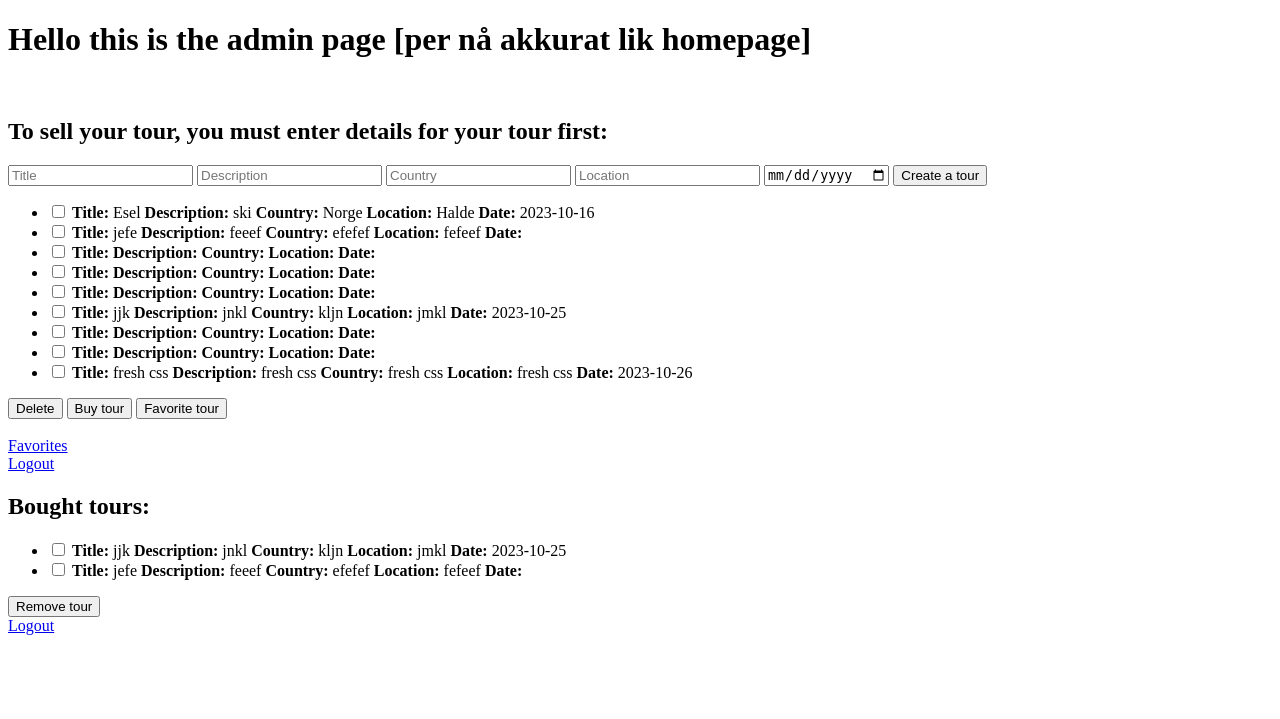
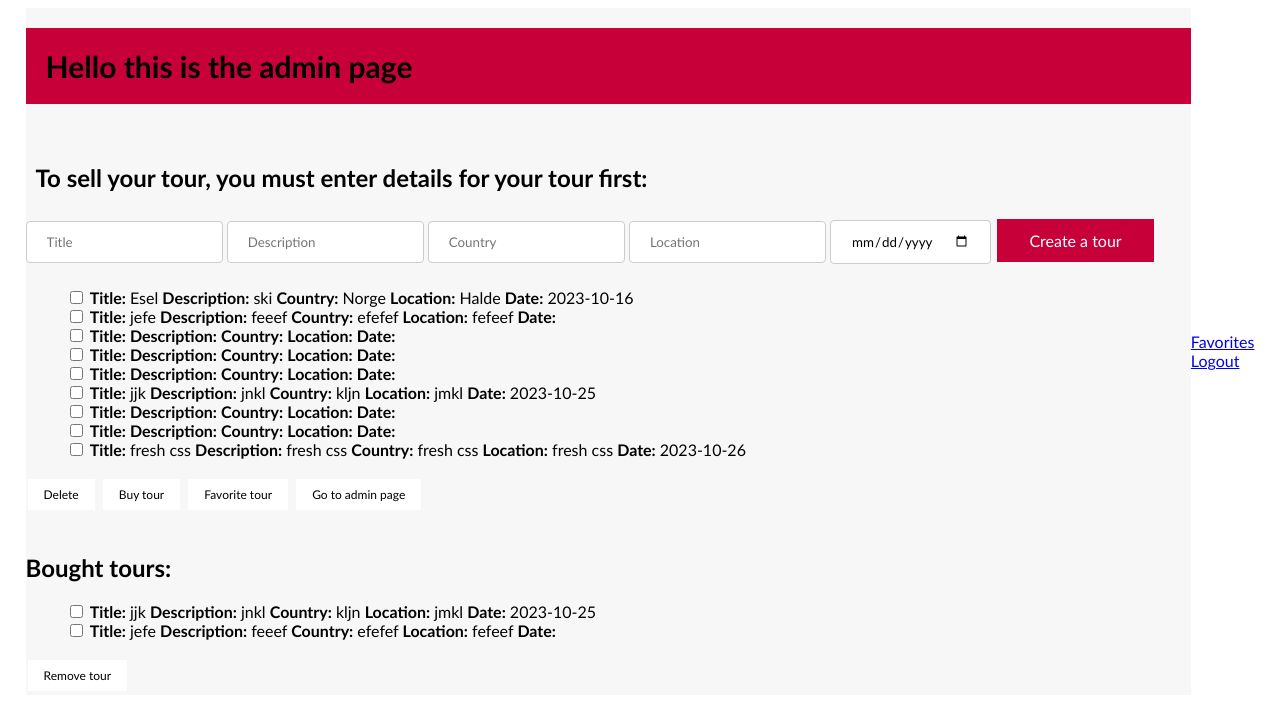
Before and after one commit to mapclean9r/Software, a Flask app: page /adminpage in a window 1280 px wide. Shown: the top 719 px of the page. Run offline with Flask 3, Linux system fonts and the light colour scheme; data comes from the database, SQL or seed files in the repository; both versions use the stored data as it was after the commit.

Commit message:
+ added css styling to homepage and adminpage

```diff
--- a/src/frontend/templates/adminpage.html
+++ b/src/frontend/templates/adminpage.html
@@ -8,21 +8,25 @@
     <link rel="stylesheet" type="text/css" href="{{ url_for('static', filename='css/adminpage.css') }}">
 </head>
 
+
 <body>
-    <h1>Hello this is the admin page [per nå akkurat lik homepage]</h1><br>
+<div id="grid">
 
-    <h2>To sell your tour, you must enter details for your tour first:</h2>
-    <form action="/create_a_tour" , method="POST">
+    <div id="colored_body">
+    <h1 id="intro">Hello this is the admin page</h1><br>
 
-        <input type="text" , name="Title" , placeholder="Title">
-        <input type="text" , name="Description" , placeholder="Description">
-        <input type="text" , name="Country" , placeholder="Country">
-        <input type="text" , name="Location" , placeholder="Location">
-        <input type="date" , name="Date">
-        <button type="submit">Create a tour</button>
+    <h2 id="instruction">To sell your tour, you must enter details for your tour first:</h2>
+    <form action="/create_a_tour" , method="POST" id="form_create_tour_input">
+
+        <input type="text" , name="Title" , placeholder="Title" class="input_styling">
+        <input type="text" , name="Description" , placeholder="Description" class="input_styling">
+        <input type="text" , name="Country" , placeholder="Country" class="input_styling">
+        <input type="text" , name="Location" , placeholder="Location" class="input_styling">
+        <input type="date" , name="Date" class="input_styling">
+        <button type="submit" class="tour_button_styling">Create a tour</button>
     </form>
 
-    <form action="/checkbox_tour" method="POST">
+    <form action="/checkbox_tour" method="POST" id="available_tours">
         <ul>
             {% for tour in list_of_tours%}
             <li>
@@ -35,18 +39,15 @@
             </li>
             {% endfor %}
         </ul>
-        <button type="submit" name="handle_action" value="delete">Delete</button>
-        <button type="submit" name="handle_action" value="buy">Buy tour</button>
-        <button type="submit" name="handle_action" value="favorite">Favorite tour</button> <br>
+        <button type="submit" name="handle_action" value="delete" class="checkbox_button_styling">Delete</button>
+        <button type="submit" name="handle_action" value="buy" class="checkbox_button_styling">Buy tour</button>
+        <button type="submit" name="handle_action" value="favorite" class="checkbox_button_styling">Favorite tour</button>
+        <button type="submit" name="handle_action" value="admin" class="checkbox_button_styling">Go to admin page</button> <br>
     </form> <br>
 
 
-    <!-- Logut knappen bare sender en tilbake til index-siden uten noen form for logutfunksjonalitet. -->
-    <a href="{{ url_for('favorites') }}">Favorites</a> <br>
-    <a href="{{ url_for('index') }}">Logout</a>
-
     <h2>Bought tours:</h2>
-    <form action="/remove_bought_tour" method="POST">
+    <form action="/remove_bought_tour" method="POST" id="bought_tours">
         <ul>
             {% for tour in list_of_bought_tours %}
             <li>
@@ -59,13 +60,18 @@
             </li>
             {% endfor %}
         </ul>
-        <button type="submit" name="handle_action" value="delete">Remove tour</button>
+        <button type="submit" name="handle_action" value="delete" class="checkbox_button_styling">Remove tour</button>
         <!-- <button type="submit" name="handle_action" value="remove">Remove</button> -->
     </form>
-    <a href="{{ url_for('index') }}">Logout</a> <br>
+    </div>
+
     <!-- Logut knappen bare sender en tilbake til index-siden uten noen form for logutfunksjonalitet. -->
+    <div id="sidebar">
+        <a href="{{ url_for('favorites') }}">Favorites</a> <br>
+        <a href="{{ url_for('index') }}">Logout</a>
+    </div>
 
-
+</div>
 </body>
 
 </html>
--- a/src/static/css/adminpage.css
+++ b/src/static/css/adminpage.css
@@ -0,0 +1,102 @@
+*{
+    font-family: "Gill Sans", sans-serif;
+}
+
+
+#grid{
+    display: grid;
+    grid-template-columns: 1fr 1fr 1fr 1fr 1fr
+    grid-template-rows: 1fr 1fr 1fr 1fr 1fr 1fr 1fr
+}
+
+
+#intro{
+    font-decoration: none;
+    font-size: 30px;
+    font-weight: 900;
+    grid-column: 2/4;
+    grid-row: 1/2;
+    background-color: #C70039;
+    padding: 20px;
+}
+
+
+#instruction{
+    font-decoration: none;
+    grid-column: 2/5;
+    grid-row: 1/2;
+    padding-left: 10px;
+}
+
+
+#form_create_tour_input{
+    grid-column: 2/4;
+    grid-row: 2/3;
+}
+
+
+.input_styling{
+    padding: 12px 20px;
+    margin: 8px 0;
+    display: inline-block;
+    border: 1px solid #ccc;
+    border-radius: 4px;
+    box-sizing: border-box;
+}
+
+.tour_button_styling{
+  background-color: #C70039;
+  border: none;
+  color: white;
+  padding: 12px 32px;
+  text-align: center;
+  text-decoration: none;
+  display: inline-block;
+  font-size: 16px;
+  margin: 4px 2px;
+  cursor: pointer;
+}
+
+
+.checkbox_button_styling{
+  background-color: #ffffff;
+  border: none;
+  color: black;
+  padding: 8px 16px;
+  text-align: center;
+  text-decoration: none;
+  display: inline-block;
+  font-size: 12px;
+  margin: 4px 2px;
+  cursor: pointer;
+}
+
+
+#available_tours{
+    grid-column: 2/4;
+    grid-row: 3/4;
+}
+
+
+#bought_tours{
+    grid-column: 2/4;
+    grid-row: 5/6;
+}
+
+
+#colored_body{
+    grid-column: 2/4;
+    grid-row: 1/6;
+    background-color: #F7F7F7;
+}
+
+#sidebar{
+    grid-column: 4/5;
+    grid-row: 3/4;
+}
+
+
+
+ul{
+    list-style-type: none;
+}
```
Also changed, not shown: src/frontend/templates/homepage.html (+27 -22 lines), src/static/css/homepage.css (+84 -2 lines), src/backend/database/database.db.
